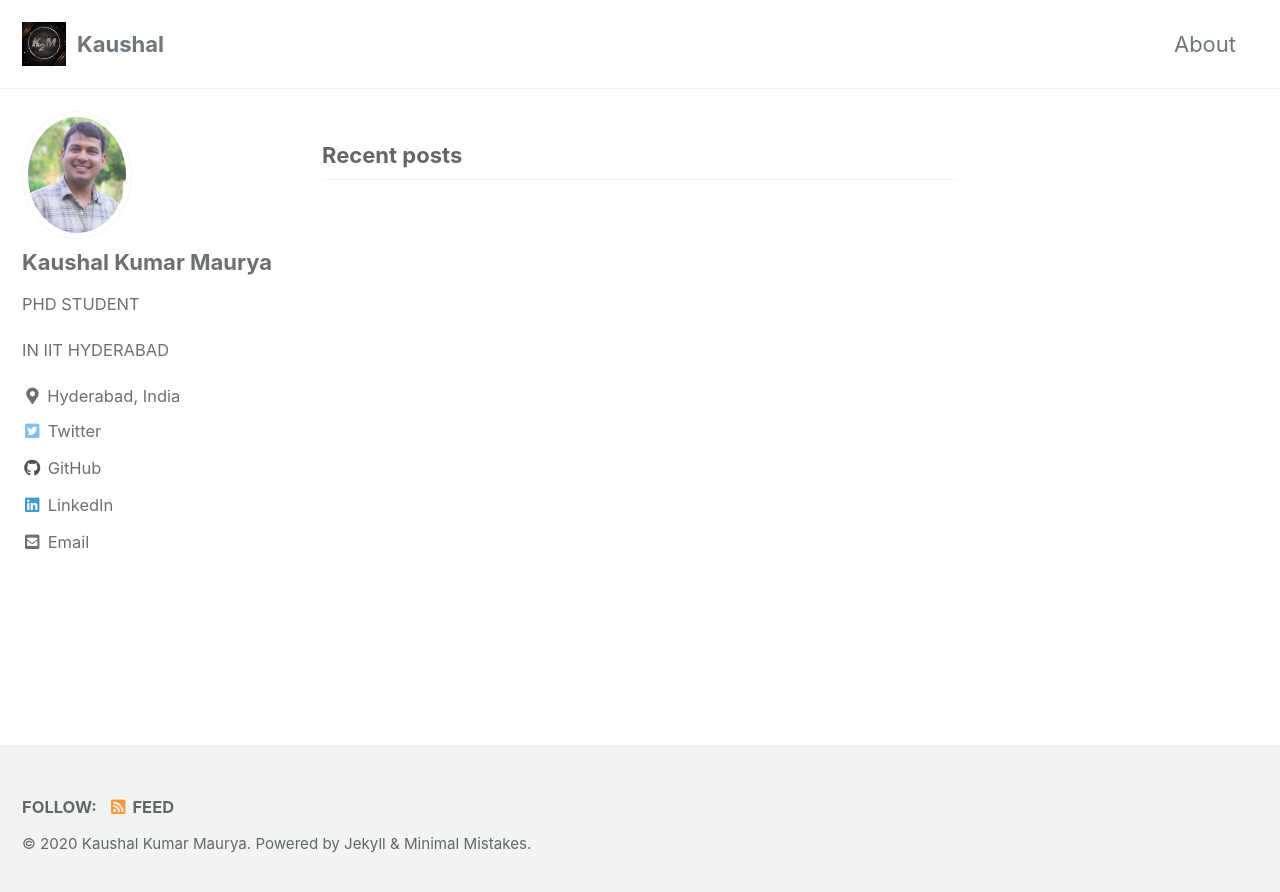
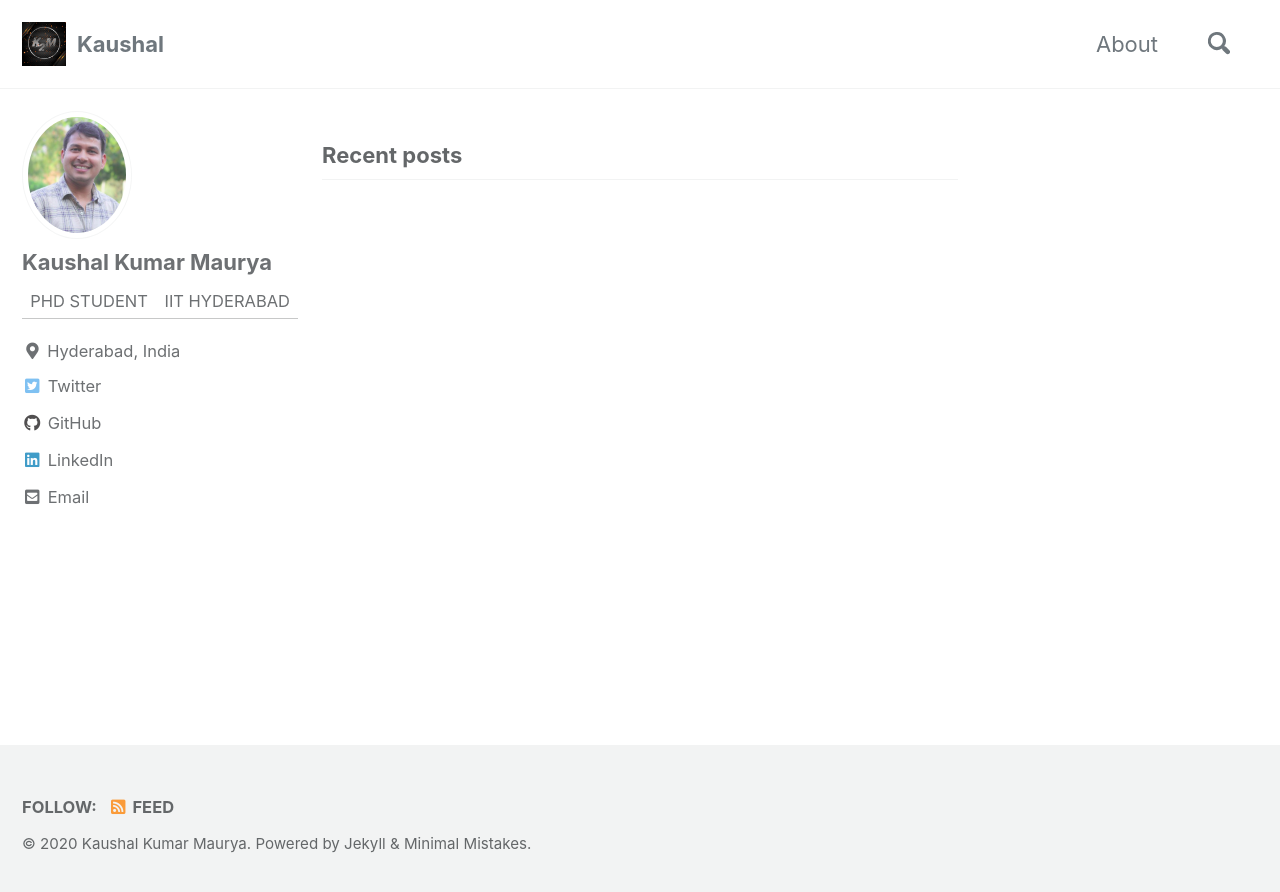
Before and after one commit to harshayelleni/harshayelleni.github.io, a Jekyll site: the page built from index.html, in a window 1280 px wide. Shown: the top 892 px of the page. Built offline with Jekyll 4.4.1, drawn with Linux system fonts in a browser that asks for light colours; cached includes are drawn as plain includes; the list of posts is cut into pages by our own code.

Commit message:
doing modifications

```diff
--- a/_config.yml
+++ b/_config.yml
@@ -51,7 +51,7 @@ reCaptcha:
   secret                 :
 atom_feed:
   path                   : # blank (default) uses feed.xml
-search                   : # true, false (default)
+search                   : true # true, false (default)
 search_full_content      : # true, false (default)
 search_provider          : # lunr (default), algolia, google
 algolia:
@@ -95,10 +95,7 @@ analytics:
 author:
   name             : "Kaushal Kumar Maurya"
   avatar           : "/assets/images/kaushal_bio.png" # path of avatar image, e.g. "/assets/images/bio-photo.jpg"
-  bio              : |+
-                     PHD STUDENT
-
-                     IN IIT HYDERABAD
+  bio              : "PHD STUDENT | IIT HYDERABAD"
   location         : "Hyderabad, India"
   email            : "cs18resch11003@iith.ac.in"
   links:
```
